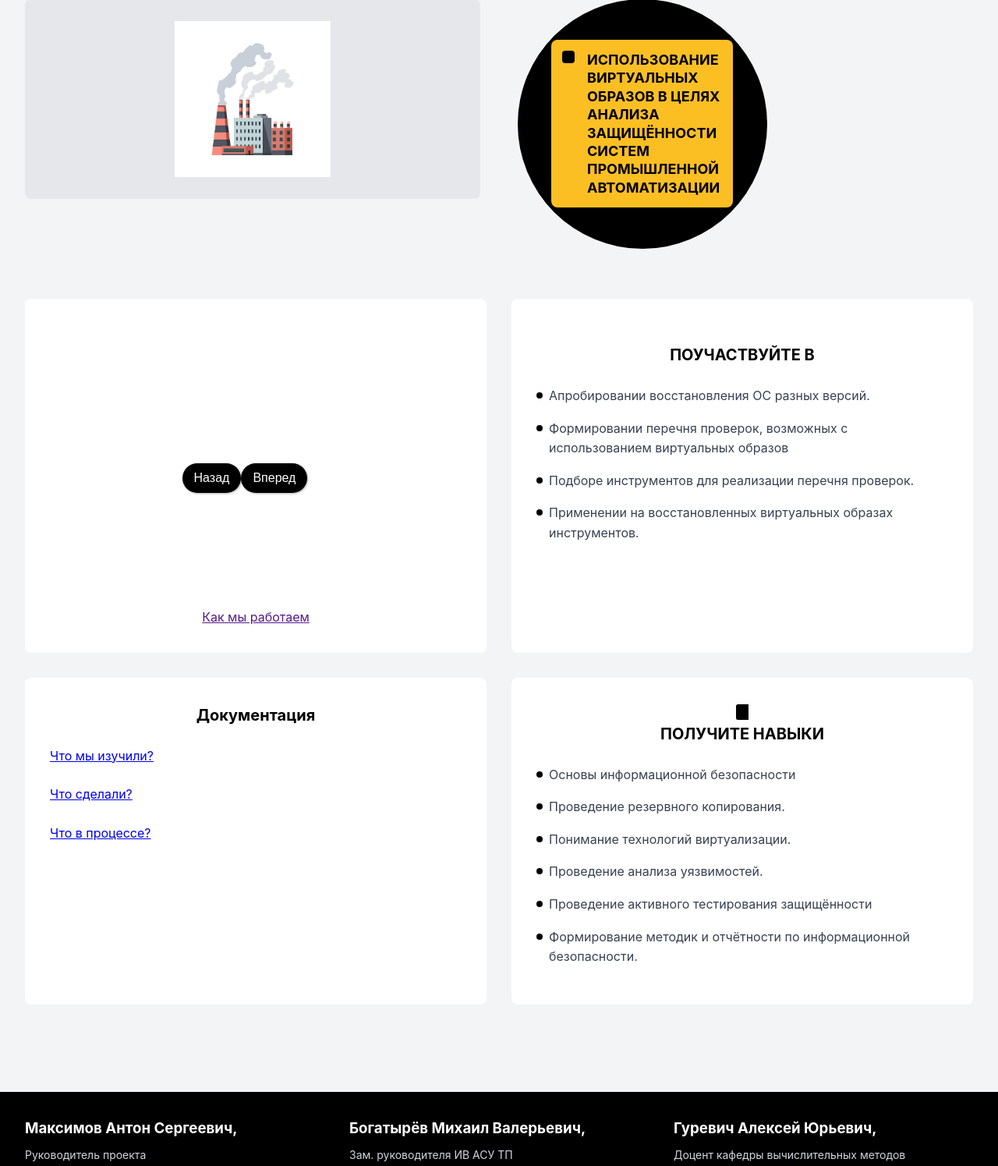
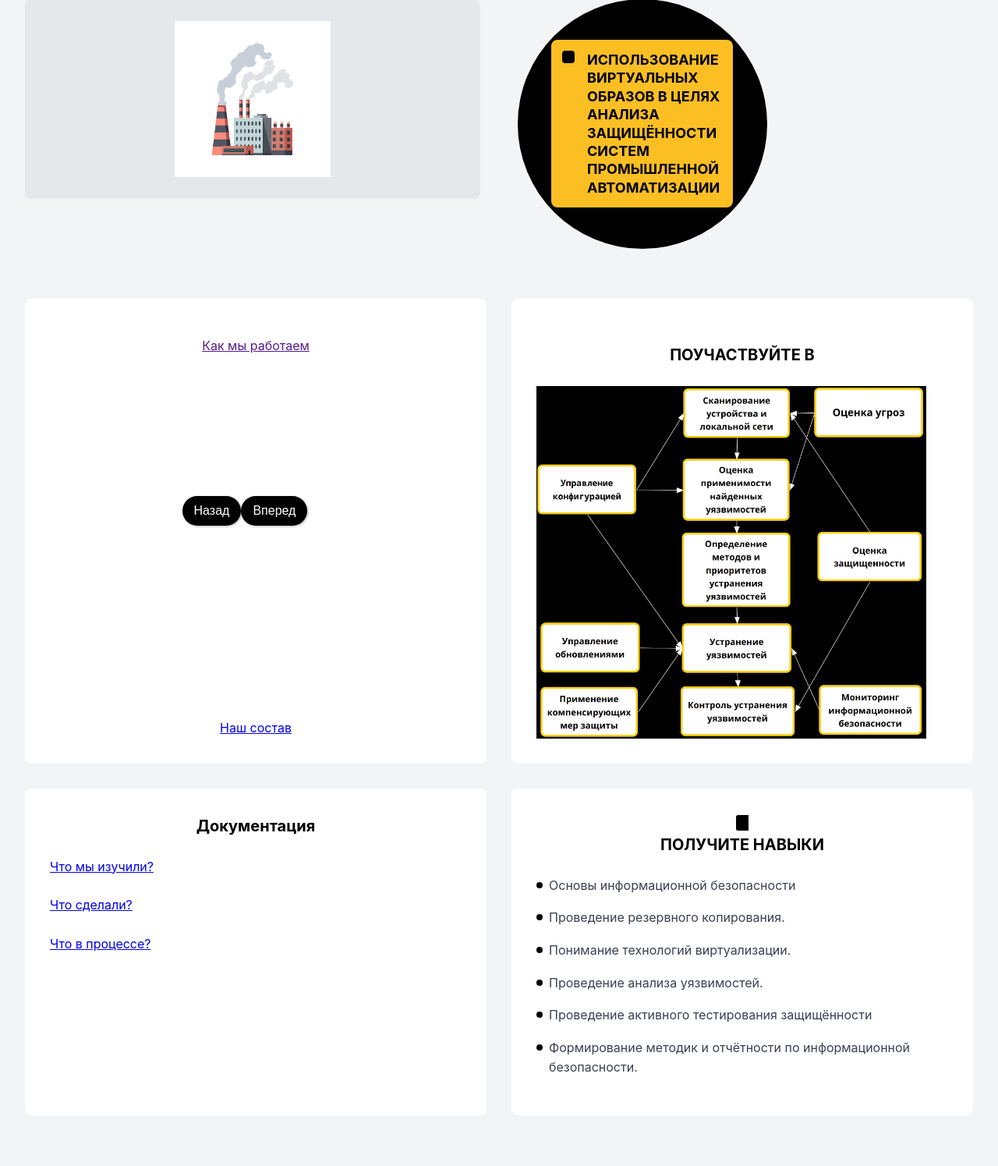
Before and after one commit to k0rfagen/Sibintek_site, a Django app: page / in a window 1280 px wide. Shown: the part 145-1640 px from the top of the page at 78% size. Run offline with Django 5.2, Linux system fonts and the light colour scheme.

Commit message:
Восстановлено из stash@{5}

```diff
--- a/Sibintek_site/urls.py
+++ b/Sibintek_site/urls.py
@@ -1,6 +1,6 @@
 from django.contrib import admin
 from django.urls import path
-from main.views import index, documentation_page1, documentation_page2, documentation_page3
+from main.views import index, documentation_page1, documentation_page2, documentation_page3, crew
 
 urlpatterns = [
     path("admin/", admin.site.urls),
@@ -8,4 +8,5 @@ urlpatterns = [
     path('documentation/1.html', documentation_page1, name='page_1'),
     path('documentation/2.html', documentation_page2, name='page_2'),
     path('documentation/3.html', documentation_page3, name='page_3'),
+    path('crew.html', crew, name='crew'),
 ]
--- a/main/urls.py
+++ b/main/urls.py
@@ -12,6 +12,7 @@ urlpatterns = [
     path('1.html', views.documentation_page1, name='doc_page')
     path('2.html', views.documentation_page2, name='doc_page')
     path('3.html', views.documentation_page3, name='doc_page')
+    path('crew.html', views.crew, name='doc_page')
 ]
 
 if settings.DEBUG:
--- a/main/views.py
+++ b/main/views.py
@@ -9,3 +9,5 @@ def documentation_page2(request):
     return render(request, 'documentation/2.html')
 def documentation_page3(request):
     return render(request, 'documentation/3.html')
+def crew(request):
+    return render(request, 'crew.html')
--- a/templates/index.html
+++ b/templates/index.html
@@ -54,6 +54,11 @@
         <div class="content-grid">
             <!-- Study Section -->
             <div class="content-card">
+                <div class="top-right-container">
+                    <div class="card-button">
+                        <a class="btn" href="">Как мы работаем</a>
+                    </div>
+                </div>
                 <div class="card-header">
                     <svg class="card-icon" width="24" height="24" fill="currentColor" viewBox="0 0 24 24">
                         <path d="M7 17L17 7M17 7H7M17 7V17"/>
@@ -62,17 +67,19 @@
                 </div>
                 <div class="slider">
                       <button class="prev">Назад</button>
-                      <img width=150 src="{% static 'images/photos/1.jpg' %}">
-                      <img width=150 src="{% static 'images/photos/2.jpg' %}">
-                      <img width=150 src="{% static 'images/photos/3.jpg' %}">
-                      <img width=150 src="{% static 'images/photos/4.jpg' %}">
-                      <img width=150 src="{% static 'images/photos/5.jpg' %}">
-                      <img width=150 src="{% static 'images/photos/6.jpg' %}">
+                      <div class="slides">
+                        <img src="{% static 'images/photos/1.jpg' %}" width="150">
+                        <img src="{% static 'images/photos/2.jpg' %}" width="150">
+                        <img src="{% static 'images/photos/3.jpg' %}" width="150">
+                        <img src="{% static 'images/photos/4.jpg' %}" width="150">
+                        <img src="{% static 'images/photos/5.jpg' %}" width="150">
+                        <img src="{% static 'images/photos/6.jpg' %}" width="150">
+                    </div>
                       <button class="next">Вперед</button>
                 </div>
                 <script src='{% static 'scripts/script.js' %}'></script>
-                <div class="card-button">
-                    <a class="btn" href="">Как мы работаем</a>
+                    <div class="card-button">
+                        <a class="btn" href="crew.html">Наш состав</a>
                 </div>
             </div>
 
@@ -84,24 +91,7 @@
                     </svg>
                     <h2>ПОУЧАСТВУЙТЕ В</h2>
                 </div>
-                <ul class="card-list">
-                    <li class="list-item">
-                        <span class="bullet"></span>
-                        <span>Апробировании восстановления ОС разных версий.</span>
-                    </li>
-                    <li class="list-item">
-                        <span class="bullet"></span>
-                        <span>Формировании перечня проверок, возможных с использованием виртуальных образов</span>
-                    </li>
-                    <li class="list-item">
-                        <span class="bullet"></span>
-                        <span>Подборе инструментов для реализации перечня проверок.</span>
-                    </li>
-                    <li class="list-item">
-                        <span class="bullet"></span>
-                        <span>Применении на восстановленных виртуальных образах инструментов.</span>
-                    </li>
-                </ul>
+                <img src="static/images/plan.jpg" width="500" class="shifted-img">
             </div>
 
             <!-- Results Section -->
```
